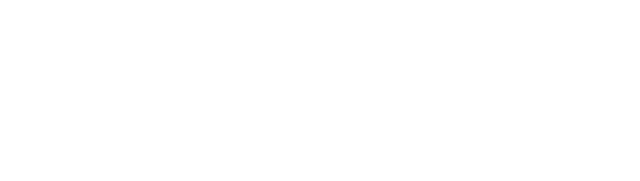
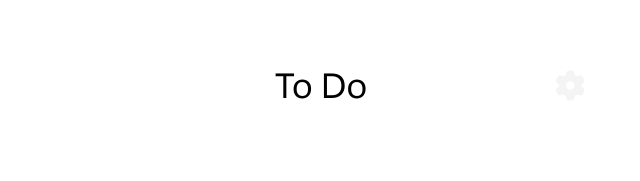
Before and after one commit to 34comeOn/toDoList, a React (Create React App) app in the folder my-app/: page / in a window 1280 px wide. Shown: the top 181 px of the page, without its empty margins (210-850 px from the left). Built offline with nearby package versions, Linux system fonts and the light colour scheme; a web font is replaced by a local one.

Commit message:
creates mock data

```diff
--- /dev/null
+++ b/my-app/src/components/dayCard/styledDayCard.ts
@@ -0,0 +1,5 @@
+import styled from "styled-components";
+
+export const StyledDayCard = styled.ul`
+
+`
--- a/my-app/src/components/main/index.tsx
+++ b/my-app/src/components/main/index.tsx
@@ -1,9 +1,15 @@
 import React from "react";
 import { StyledMain } from "./styledMain";
+import "./style.scss";
+import settingsButton from "../../assets/svg/settingsButton.svg";
 
 export const Main = () => {
     return(
         <StyledMain >
+            <div className="header__wrapper">
+                <h1 className="header__title">To Do</h1>
+                <img src={settingsButton} alt="app settings" />
+            </div>
         </StyledMain >
     )
 }
--- /dev/null
+++ b/my-app/src/components/main/style.scss
@@ -0,0 +1,18 @@
+@import "/src/sass/variables.module.scss";
+
+.header__wrapper {
+    font-family: $ff-placeholder-main-regular;
+    display: flex;
+    justify-content: space-between;
+    padding: 0 20px;
+}
+
+.header__title {
+    display: inline-block;
+    font-size: 36px;
+    font-weight: 400;
+    line-height: 43px;
+    letter-spacing: 0em;
+    text-align: left;
+    font-family: $ff-placeholder-main-regular;
+}
--- a/my-app/src/components/main/styledMain.ts
+++ b/my-app/src/components/main/styledMain.ts
@@ -9,5 +9,6 @@ export const StyledMain = styled.div`
     margin: 20px auto;
     padding: 20px;
     background-color: ${variables.colorDark};
+    color: ${variables.colorFont};
     border-radius: 30px;
 `
--- a/my-app/src/sass/variables.module.scss
+++ b/my-app/src/sass/variables.module.scss
@@ -1,8 +1,11 @@
-$ff-placeholder-main-regular: "Actor-Regular", "Arial", sans-serif;
+$ff-placeholder-main-regular: "Actor", "Arial", sans-serif;
 $ff-placeholder-main-bold: "AbhayaLibre-Semibold", "Arial", sans-serif;
 
 $colorDark: #222222;
+$colorFont: #F4F4F4;
+;
 
 :export {
     colorDark: $colorDark;
+    colorFont: $colorFont;
 }
```
Also changed, not shown: my-app/src/components/dayCard/index.tsx (added, +8 -0 lines), my-app/src/mock/mockData.ts (added, +37 -0 lines), my-app/src/assets/svg/settingsButton.svg (added).
